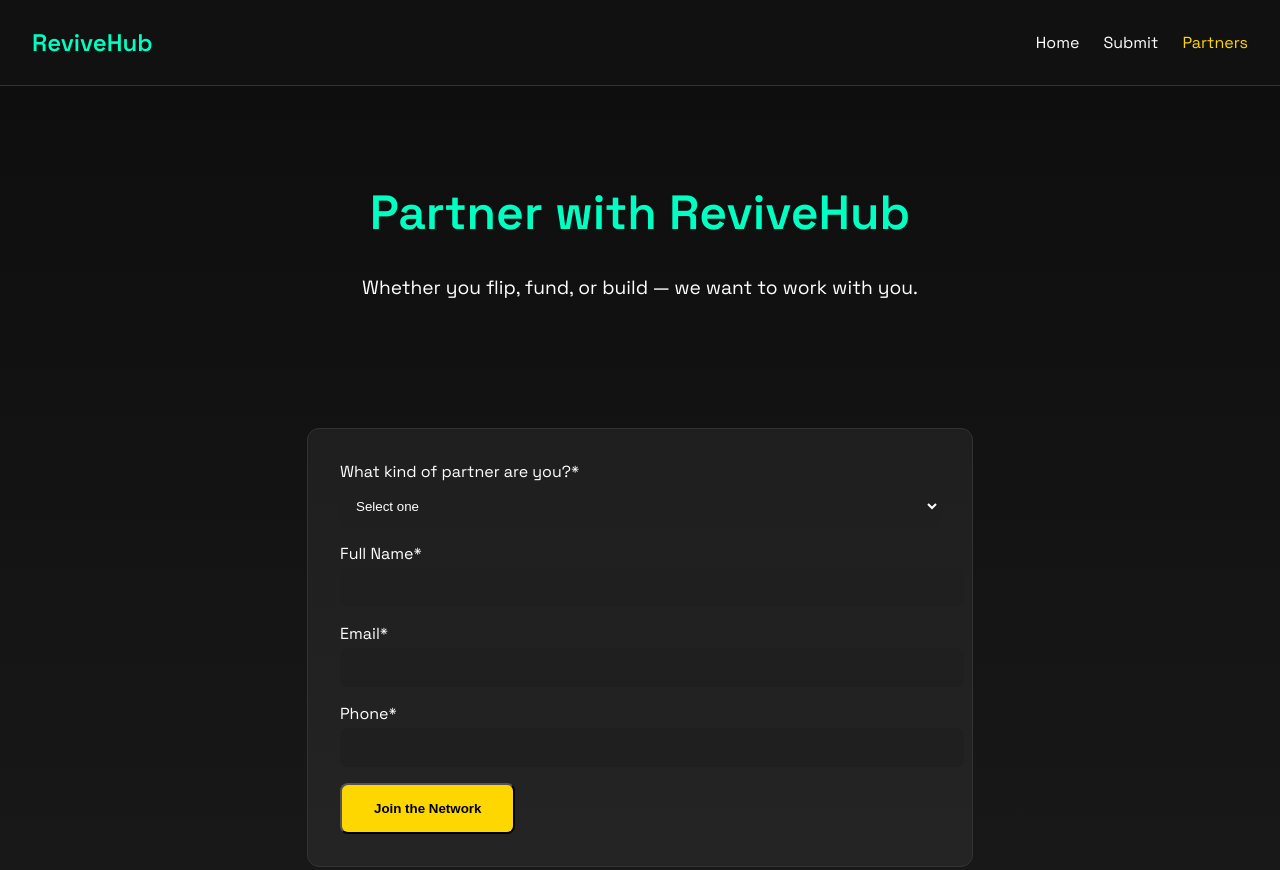
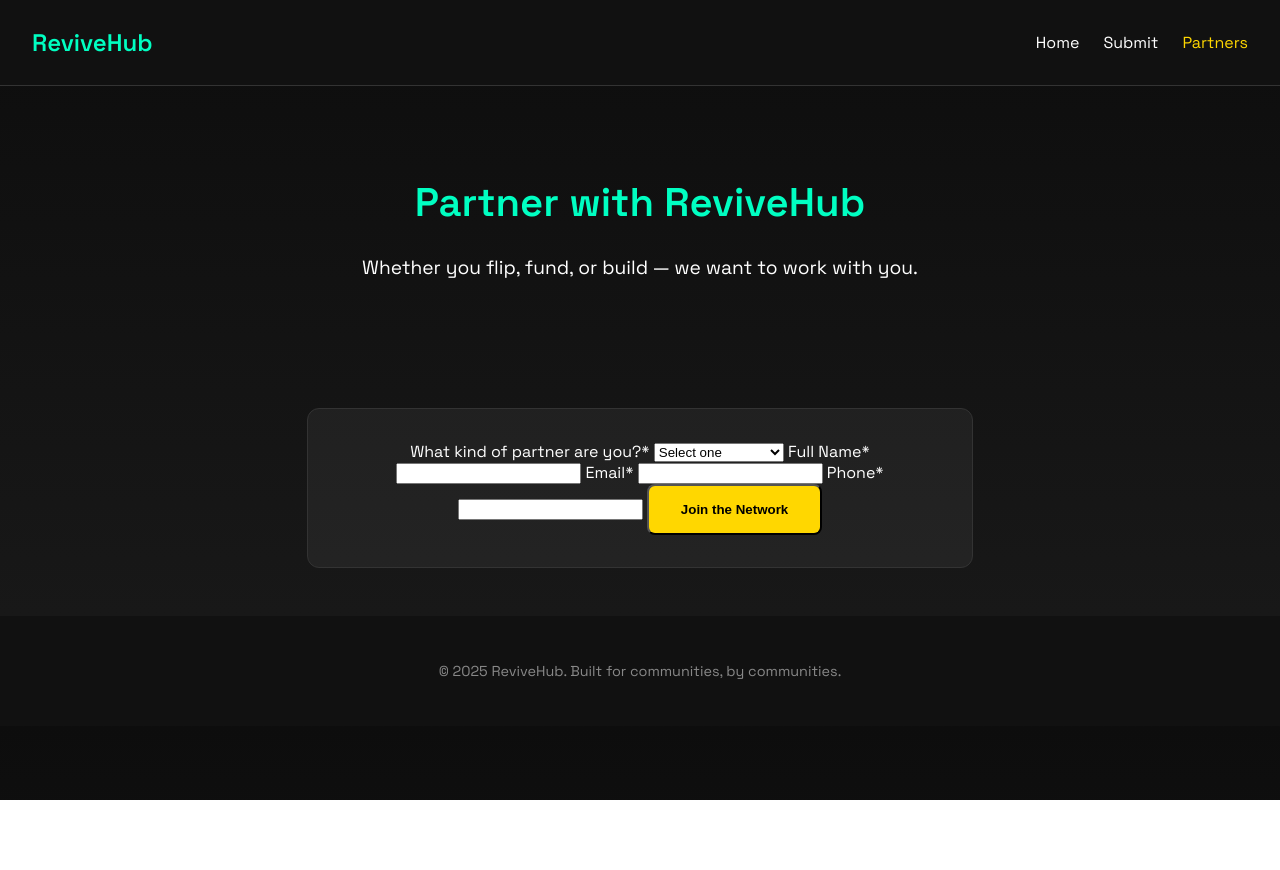
Before and after one commit to ShadeedAbraham/Revive-HUB, a plain HTML site: page partners.html in a window 1280 px wide. Shown: the top 870 px of the page. After the commit the page ends 800 px from the top, so only its background shows below. Drawn offline with Linux system fonts and the light colour scheme.

Commit message:
Add files via upload

```diff
--- a/assets/styles/style.css
+++ b/assets/styles/style.css
@@ -35,7 +35,7 @@ nav ul li a.active {
   padding: 4rem 2rem;
 }
 .hero h1 {
-  font-size: 3rem;
+  font-size: 2.5rem;
   color: #00FFC2;
 }
 .hero p {
@@ -58,23 +58,7 @@ nav ul li a.active {
   padding: 2rem;
   border-radius: 12px;
   border: 1px solid #333;
-}
-form label {
-  display: block;
-  margin-bottom: 1rem;
-}
-form input,
-form select {
-  width: 100%;
-  padding: 0.75rem;
-  margin-top: 0.25rem;
-  border-radius: 8px;
-  border: none;
-  background: #1f1f1f;
-  color: #fff;
-}
-.conditional {
-  display: none;
+  text-align: center;
 }
 footer {
   text-align: center;
```
